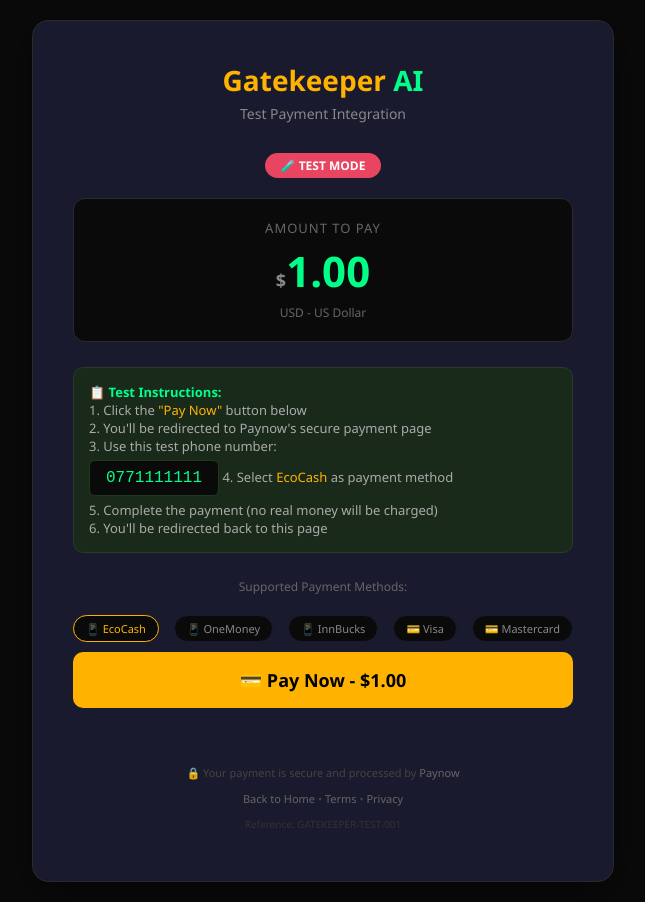
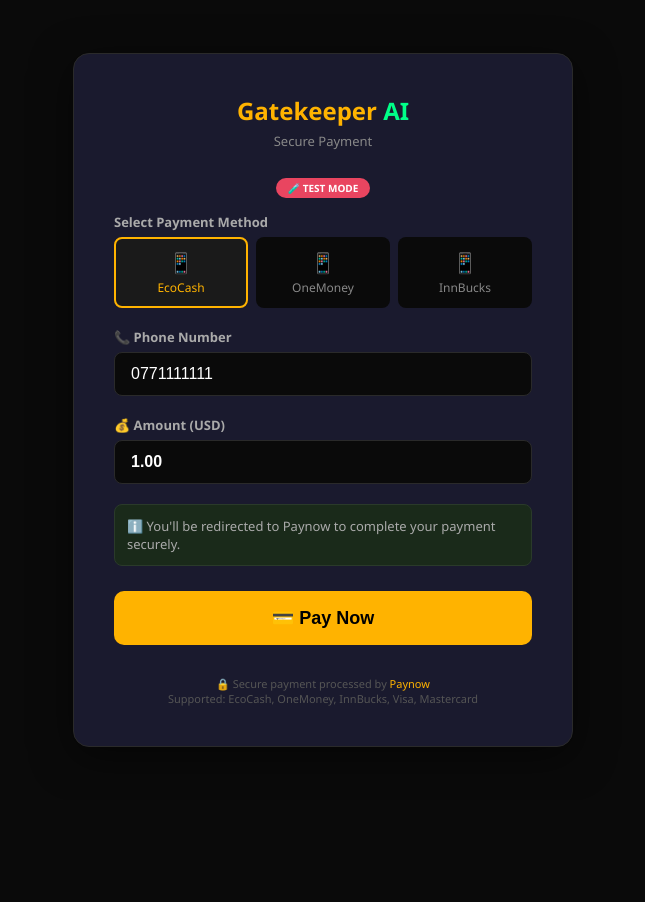
Before and after one commit to sikhumbuzilesncube/GatekeeperAI-, a website: page paynow-test.html in a window 1280 px wide. Shown: the whole page, without its empty margins (317-962 px from the left). After the commit the page ends 800 px from the top, so only its background shows below. Drawn offline with Linux system fonts and the light colour scheme.

Commit message:
Update paynow-test.html

```diff
--- a/paynow-test.html
+++ b/paynow-test.html
@@ -1,9 +1,10 @@
 <!DOCTYPE html>
 <html>
 <head>
-    <title>Gatekeeper AI - Test Payment</title>
+    <title>Gatekeeper AI - Make Payment</title>
     <meta name="viewport" content="width=device-width, initial-scale=1.0">
     <style>
+        * { margin: 0; padding: 0; box-sizing: border-box; }
         body {
             background: #0a0a0a;
             color: #fff;
@@ -21,221 +22,174 @@
             border-radius: 16px;
             max-width: 500px;
             width: 100%;
-            text-align: center;
             border: 1px solid #2a2a2a;
             box-shadow: 0 10px 40px rgba(0,0,0,0.5);
         }
-        .logo {
-            color: #FFB300;
-            font-size: 28px;
-            font-weight: bold;
-            margin-bottom: 5px;
+        .logo { color: #FFB300; font-size: 24px; font-weight: bold; text-align: center; margin-bottom: 5px; }
+        .logo span { color: #00ff88; }
+        .subtitle { color: #888; font-size: 13px; text-align: center; margin-bottom: 25px; }
+        .form-group { margin-bottom: 20px; }
+        .form-group label { display: block; color: #aaa; font-size: 13px; font-weight: 600; margin-bottom: 6px; }
+        .form-group select, .form-group input {
+            width: 100%;
+            padding: 12px 16px;
+            background: #0a0a0a;
+            border: 1px solid #2a2a2a;
+            border-radius: 8px;
+            color: #fff;
+            font-size: 16px;
+            box-sizing: border-box;
+            transition: border-color 0.3s;
         }
-        .logo span {
-            color: #00ff88;
+        .form-group select:focus, .form-group input:focus {
+            outline: none;
+            border-color: #FFB300;
         }
-        .subtitle {
-            color: #888;
-            font-size: 14px;
-            margin-bottom: 30px;
-        }
-        .test-badge {
-            display: inline-block;
-            background: #e94560;
-            color: #fff;
-            padding: 4px 16px;
-            border-radius: 20px;
-            font-size: 12px;
-            font-weight: bold;
-            margin-bottom: 20px;
-        }
-        .amount-box {
-            background: #0a0a0a;
-            padding: 20px;
-            border-radius: 12px;
-            margin-bottom: 25px;
-            border: 1px solid #2a2a2a;
-        }
-        .amount-box .label {
-            color: #666;
-            font-size: 13px;
-            text-transform: uppercase;
-            letter-spacing: 1px;
-        }
-        .amount-box .value {
-            color: #00ff88;
-            font-size: 42px;
-            font-weight: bold;
-            margin: 5px 0;
-        }
-        .amount-box .currency {
-            color: #888;
-            font-size: 18px;
-        }
-        .test-info {
-            background: #1a2a1a;
-            padding: 15px;
-            border-radius: 10px;
-            margin-bottom: 25px;
-            text-align: left;
-            font-size: 13px;
-            color: #aaa;
-            border: 1px solid #2a3a2a;
-        }
-        .test-info strong {
-            color: #00ff88;
-        }
-        .test-info .highlight {
-            color: #FFB300;
-        }
-        .paynow-btn {
-            display: inline-block;
-            padding: 16px 40px;
+        .form-group select option { background: #1a1a2e; }
+        .amount-input { font-size: 24px; font-weight: bold; }
+        .pay-btn {
+            width: 100%;
+            padding: 16px;
             background: #FFB300;
             color: #000;
-            text-decoration: none;
+            border: none;
             border-radius: 10px;
             font-size: 18px;
             font-weight: bold;
+            cursor: pointer;
             transition: all 0.3s ease;
-            width: 100%;
-            box-sizing: border-box;
-            text-align: center;
+            margin-top: 10px;
         }
-        .paynow-btn:hover {
-            background: #e6a300;
-            transform: translateY(-2px);
-            box-shadow: 0 10px 30px rgba(255, 179, 0, 0.3);
-        }
-        .paynow-btn img {
-            vertical-align: middle;
-            margin-right: 10px;
-        }
-        .payment-methods {
-            display: flex;
-            justify-content: center;
-            gap: 15px;
-            flex-wrap: wrap;
-            margin: 20px 0 10px;
-        }
-        .payment-methods span {
-            background: #0a0a0a;
-            padding: 5px 12px;
-            border-radius: 15px;
-            font-size: 11px;
-            color: #888;
-            border: 1px solid #1a1a2e;
-        }
-        .payment-methods span.active {
-            border-color: #FFB300;
-            color: #FFB300;
-        }
-        .footer {
-            margin-top: 25px;
-            font-size: 11px;
-            color: #444;
-            border-top: 1px solid #1a1a2e;
-            padding-top: 20px;
-        }
-        .footer a {
-            color: #666;
-            text-decoration: none;
-        }
-        .footer a:hover {
-            color: #FFB300;
-        }
-        .steps {
-            text-align: left;
-            margin: 15px 0;
-            padding-left: 20px;
-            font-size: 13px;
-            color: #888;
-        }
-        .steps li {
-            margin-bottom: 5px;
-        }
-        .steps li::marker {
-            color: #FFB300;
-        }
-        .phone-display {
-            background: #0a0a0a;
-            padding: 8px 16px;
-            border-radius: 6px;
-            display: inline-block;
-            font-family: monospace;
-            color: #00ff88;
-            font-size: 16px;
-            border: 1px solid #1a3a1a;
-            margin: 5px 0;
-        }
+        .pay-btn:hover { background: #e6a300; transform: translateY(-2px); box-shadow: 0 10px 30px rgba(255, 179, 0, 0.3); }
+        .pay-btn:disabled { opacity: 0.6; cursor: not-allowed; transform: none; }
+        .payment-methods { display: grid; grid-template-columns: 1fr 1fr 1fr; gap: 8px; margin-bottom: 5px; }
+        .payment-methods .method { background: #0a0a0a; padding: 10px; border-radius: 8px; text-align: center; cursor: pointer; border: 2px solid transparent; transition: all 0.3s; font-size: 12px; color: #888; }
+        .payment-methods .method:hover { border-color: #FFB30033; }
+        .payment-methods .method.active { border-color: #FFB300; color: #FFB300; background: #1a1a1a; }
+        .payment-methods .method .icon { font-size: 20px; display: block; margin-bottom: 3px; }
+        .test-badge { display: inline-block; background: #e94560; color: #fff; padding: 3px 12px; border-radius: 15px; font-size: 10px; font-weight: bold; margin-bottom: 15px; }
+        .info-text { font-size: 11px; color: #555; text-align: center; margin-top: 15px; border-top: 1px solid #1a1a2e; padding-top: 15px; }
+        .info-text a { color: #FFB300; text-decoration: none; }
+        .form-row { display: flex; gap: 12px; }
+        .form-row .form-group { flex: 1; }
+        .hidden { display: none; }
+        .alert { background: #1a2a1a; padding: 12px; border-radius: 8px; border: 1px solid #2a3a2a; margin-bottom: 15px; font-size: 13px; color: #aaa; }
+        .alert strong { color: #00ff88; }
     </style>
 </head>
 <body>
 <div class="container">
-    <!-- Logo -->
+    <!-- Header -->
     <div class="logo">Gatekeeper <span>AI</span></div>
-    <div class="subtitle">Test Payment Integration</div>
+    <div class="subtitle">Secure Payment</div>
 
     <!-- Test Badge -->
-    <div class="test-badge">🧪 TEST MODE</div>
+    <div style="text-align:center;">
+        <span class="test-badge">🧪 TEST MODE</span>
+    </div>
+
+    <!-- Payment Method Selection -->
+    <div class="form-group">
+        <label>Select Payment Method</label>
+        <div class="payment-methods" id="methodSelector">
+            <div class="method active" data-method="ECOCASH" onclick="selectMethod('ECOCASH')">
+                <span class="icon">📱</span> EcoCash
+            </div>
+            <div class="method" data-method="ONEMONEY" onclick="selectMethod('ONEMONEY')">
+                <span class="icon">📱</span> OneMoney
+            </div>
+            <div class="method" data-method="INNBUCKS" onclick="selectMethod('INNBUCKS')">
+                <span class="icon">📱</span> InnBucks
+            </div>
+        </div>
+    </div>
+
+    <!-- Phone Number -->
+    <div class="form-group">
+        <label>📞 Phone Number</label>
+        <input type="tel" id="phoneNumber" value="0771111111" placeholder="e.g. 0771111111">
+    </div>
 
     <!-- Amount -->
-    <div class="amount-box">
-        <div class="label">Amount to Pay</div>
-        <div class="value">
-            <span class="currency">$</span>1.00
-        </div>
-        <div style="color:#666;font-size:12px;margin-top:5px;">USD - US Dollar</div>
+    <div class="form-group">
+        <label>💰 Amount (USD)</label>
+        <input type="number" id="amount" value="1.00" step="0.01" min="0.01" class="amount-input">
     </div>
 
-    <!-- Test Instructions -->
-    <div class="test-info">
-        <strong>📋 Test Instructions:</strong><br>
-        1. Click the <span class="highlight">"Pay Now"</span> button below<br>
-        2. You'll be redirected to Paynow's secure payment page<br>
-        3. Use this test phone number:<br>
-        <div class="phone-display">0771111111</div>
-        4. Select <span class="highlight">EcoCash</span> as payment method<br>
-        5. Complete the payment (no real money will be charged)<br>
-        6. You'll be redirected back to this page
+    <!-- Reference (Hidden) -->
+    <input type="hidden" id="reference" value="GATEKEEPER-">
+
+    <!-- Alert Box -->
+    <div class="alert" id="alertBox">
+        <strong>ℹ️</strong> You'll be redirected to Paynow to complete your payment securely.
     </div>
 
-    <!-- Supported Payment Methods -->
-    <div style="margin:15px 0 5px;font-size:12px;color:#666;">Supported Payment Methods:</div>
-    <div class="payment-methods">
-        <span class="active">📱 EcoCash</span>
-        <span>📱 OneMoney</span>
-        <span>📱 InnBucks</span>
-        <span>💳 Visa</span>
-        <span>💳 Mastercard</span>
-    </div>
+    <!-- Pay Button -->
+    <button class="pay-btn" id="payBtn" onclick="processPayment()">
+        💳 Pay Now
+    </button>
 
-    <!-- ✅ PAYNOW PAYMENT BUTTON -->
-    <a href='https://www.paynow.co.zw/Payment/Link/?q=c2VhcmNoPWdhdGVrZWVwZXJ6dyU0MGdtYWlsLmNvbSZhbW91bnQ9MS4wMCZyZWZlcmVuY2U9R0FURUtFRVBFUi1URVNULTAwMSZsPTE%3d'
-       target='_blank'
-       class="paynow-btn">
-        💳 Pay Now - $1.00
-    </a>
-
-    <!-- Alternative: Image Button -->
-    <!--
-    <a href='https://www.paynow.co.zw/Payment/Link/?q=c2VhcmNoPWdhdGVrZWVwZXJ6dyU0MGdtYWlsLmNvbSZhbW91bnQ9MS4wMCZyZWZlcmVuY2U9R0FURUtFRVBFUi1URVNULTAwMSZsPTE%3d' target='_blank'>
-        <img src='https://www.paynow.co.zw/Content/Buttons/Medium_buttons/button_pay-now_medium.png' style='border:0;width:100%;max-width:200px;' />
-    </a>
-    -->
-
-    <!-- Footer -->
-    <div class="footer">
-        <p>🔒 Your payment is secure and processed by <a href="https://www.paynow.co.zw" target="_blank">Paynow</a></p>
-        <p style="margin-top:5px;">
-            <a href="https://gatekeeperai.co.zw">Back to Home</a> &bull;
-            <a href="https://gatekeeperai.co.zw/terms">Terms</a> &bull;
-            <a href="https://gatekeeperai.co.zw/privacy">Privacy</a>
-        </p>
-        <p style="margin-top:10px;color:#333;font-size:10px;">
-            Reference: GATEKEEPER-TEST-001
-        </p>
+    <!-- Info -->
+    <div class="info-text">
+        🔒 Secure payment processed by <a href="https://www.paynow.co.zw" target="_blank">Paynow</a><br>
+        Supported: EcoCash, OneMoney, InnBucks, Visa, Mastercard
     </div>
 </div>
+
+<script>
+    let selectedMethod = 'ECOCASH';
+
+    function selectMethod(method) {
+        selectedMethod = method;
+        document.querySelectorAll('.payment-methods .method').forEach(el => {
+            el.classList.remove('active');
+        });
+        document.querySelector(`.payment-methods .method[data-method="${method}"]`).classList.add('active');
+    }
+
+    function processPayment() {
+        const phone = document.getElementById('phoneNumber').value.trim();
+        const amount = document.getElementById('amount').value || '1.00';
+        const reference = 'GATEKEEPER-' + Date.now();
+
+        // Validate phone number
+        if (!phone || phone.length < 10) {
+            alert('Please enter a valid phone number (e.g. 0771111111)');
+            return;
+        }
+
+        // Show processing state
+        const btn = document.getElementById('payBtn');
+        btn.disabled = true;
+        btn.textContent = '⏳ Processing...';
+
+        // ✅ Build Paynow URL with the details
+        // Note: Paynow requires the merchant email in the URL
+        const merchantEmail = 'gatekeeperzw@gmail.com';
+        const paynowUrl = `https://www.paynow.co.zw/Payment/Link/?q=${btoa(`search=${merchantEmail}&amount=${amount}&reference=${reference}&l=1`)}`;
+
+        // Show the URL for debugging (optional)
+        console.log('Redirecting to:', paynowUrl);
+        console.log('Phone:', phone);
+        console.log('Method:', selectedMethod);
+        console.log('Reference:', reference);
+
+        // ✅ Redirect to Paynow
+        window.location.href = paynowUrl;
+    }
+
+    // Set initial reference
+    document.getElementById('reference').value = 'GATEKEEPER-' + Date.now();
+
+    // Allow Enter key to submit
+    document.addEventListener('keydown', function(e) {
+        if (e.key === 'Enter') {
+            const active = document.activeElement;
+            if (active.tagName === 'INPUT') {
+                processPayment();
+            }
+        }
+    });
+</script>
 </body>
-  </html>
+    </html>
```
